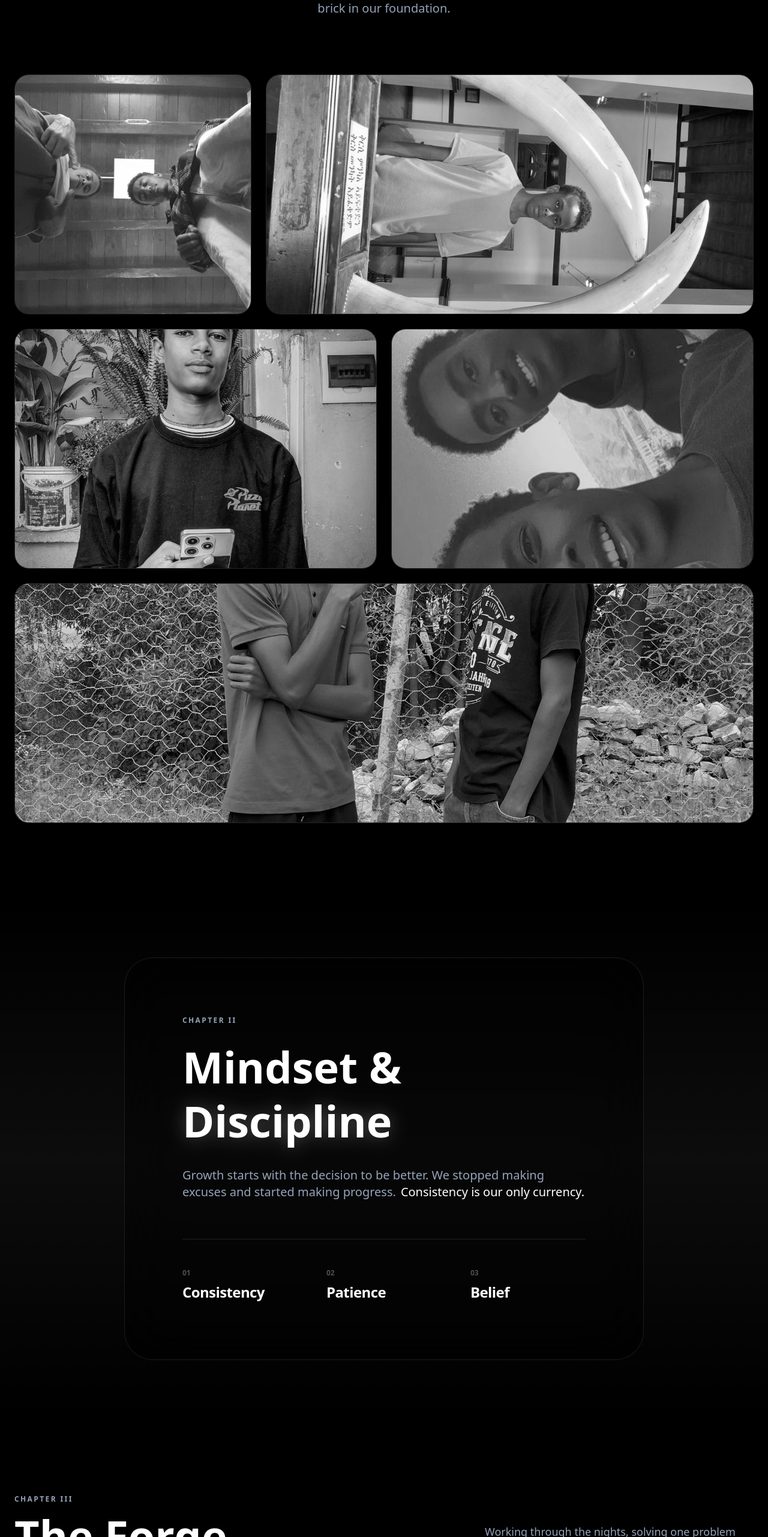
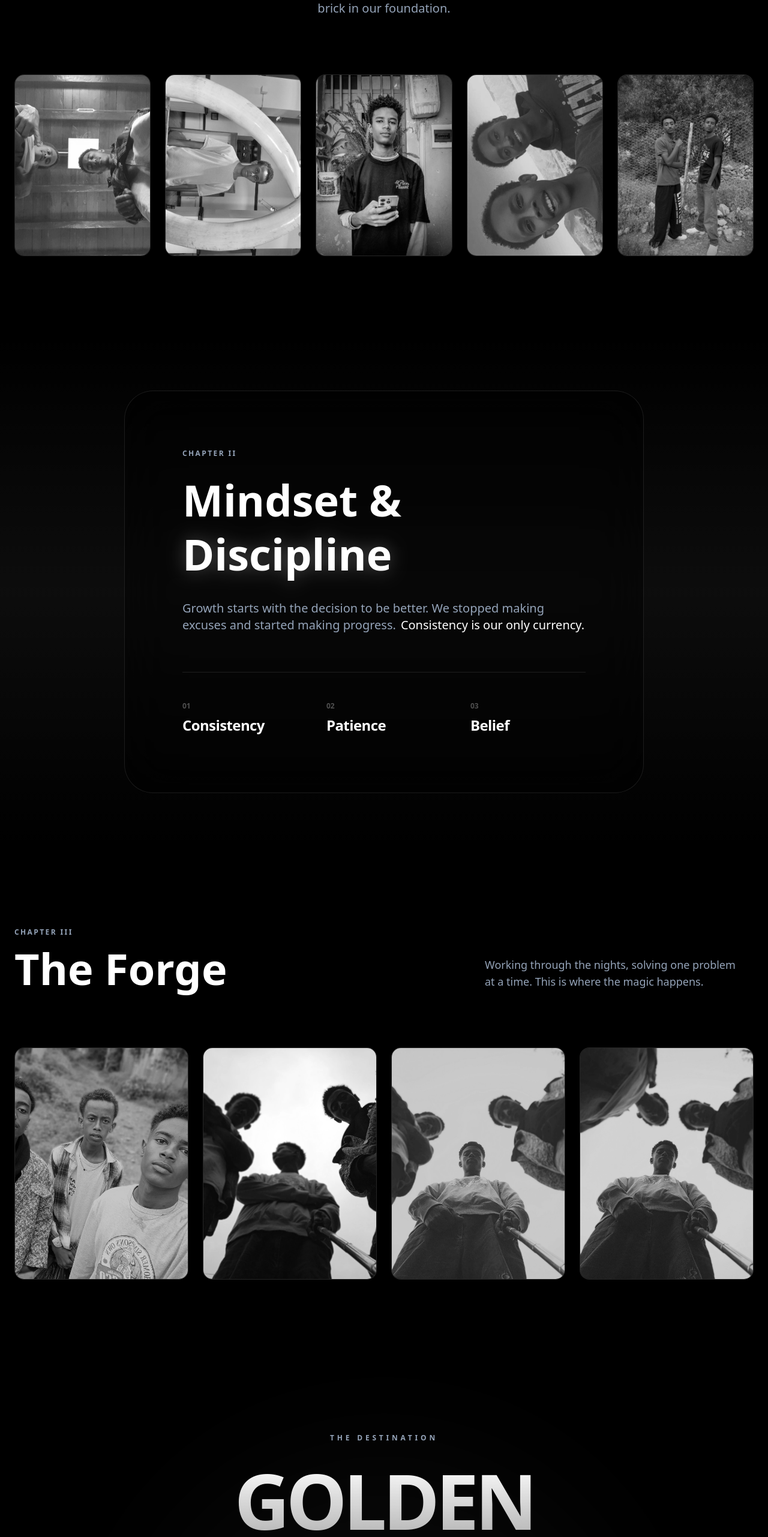
Before and after one commit to kbreabhayle/3-of-us, a Next.js app: page / in a window 1280 px wide. Shown: the part 1084-3646 px from the top of the page at 60% size. Built offline with nearby package versions, Linux system fonts and the light colour scheme.

Commit message:
fix: successfully enforce vertical 3:4 aspect ratios for portrait photos

```diff
--- a/app/page.tsx
+++ b/app/page.tsx
@@ -58,7 +58,7 @@ export default function Home() {
         </div>
       </section>
 
-      {/* 2. Past Struggles - Premium Asymmetric Grid */}
+      {/* 2. Past Struggles - Vertical (Portrait) Grid */}
       <section id="struggles" className="min-h-screen py-32 px-6 relative z-10">
         <div className="max-w-7xl mx-auto">
           <Reveal className="mb-24 md:text-center">
@@ -69,21 +69,21 @@ export default function Home() {
             </p>
           </Reveal>
 
-          <div className="grid grid-cols-1 md:grid-cols-12 gap-6 auto-rows-[300px] md:auto-rows-[400px]">
+          <div className="grid grid-cols-2 md:grid-cols-3 lg:grid-cols-5 gap-4 md:gap-6">
             {[
-              { src: "/images/20250620_123458.webp", alt: "Memory 1", span: "md:col-span-4" },
-              { src: "/images/20250620_125558.webp", alt: "Memory 2", span: "md:col-span-8" },
-              { src: "/images/IMG_20231122_202715_782.webp", alt: "Memory 3", span: "md:col-span-6" },
-              { src: "/images/Snapchat-1005829759.webp", alt: "Memory 4", span: "md:col-span-6" },
-              { src: "/images/IMG_3068.JPG.webp", alt: "Memory 5", span: "md:col-span-12" }, // Full width for impact
+              { src: "/images/20250620_123458.webp", alt: "Memory 1" },
+              { src: "/images/20250620_125558.webp", alt: "Memory 2" },
+              { src: "/images/IMG_20231122_202715_782.webp", alt: "Memory 3" },
+              { src: "/images/Snapchat-1005829759.webp", alt: "Memory 4" },
+              { src: "/images/IMG_3068.JPG.webp", alt: "Memory 5" },
             ].map((img, i) => (
-              <Reveal key={i} delay={i * 0.1} className={cn("relative group overflow-hidden rounded-3xl border border-white/10 bg-white/5 backdrop-blur-sm", img.span)}>
+              <Reveal key={i} delay={i * 0.1} className={cn("relative group overflow-hidden rounded-2xl border border-white/10 bg-white/5 backdrop-blur-sm aspect-[3/4]")}>
                 <Image
                   src={img.src}
                   alt={img.alt}
                   fill
                   className="object-cover grayscale group-hover:grayscale-0 group-hover:scale-105 transition-all duration-700 ease-out"
-                  sizes="(max-width: 768px) 100vw, 50vw"
+                  sizes="(max-width: 768px) 50vw, 20vw"
                 />
                 <div className="absolute inset-0 bg-gradient-to-t from-black/80 via-transparent to-transparent opacity-0 group-hover:opacity-100 transition-opacity duration-500" />
               </Reveal>
@@ -126,7 +126,7 @@ export default function Home() {
         </Reveal>
       </section>
 
-      {/* 4. The Grind - High Contrast Grid */}
+      {/* 4. The Grind - Vertical (Portrait) Focus */}
       <section id="grind" className="min-h-screen py-32 px-6 relative z-10">
         <Reveal className="max-w-7xl mx-auto mb-24 flex flex-col md:flex-row md:items-end justify-between gap-8">
           <div>
@@ -138,7 +138,7 @@ export default function Home() {
           </p>
         </Reveal>
 
-        <div className="max-w-7xl mx-auto grid grid-cols-1 md:grid-cols-2 gap-8">
+        <div className="max-w-7xl mx-auto grid grid-cols-2 lg:grid-cols-4 gap-6">
           {[
             { src: "/images/IMG_20240823_095738_384@1594859428.webp", label: "Focus" },
             { src: "/images/IMG_20240823_100005_180@1594859464.webp", label: "Action" },
@@ -146,7 +146,7 @@ export default function Home() {
             { src: "/images/IMG_20240823_100017_349@1594860141.webp", label: "Vision" },
           ].map((item, i) => (
             <Reveal key={i} delay={i * 0.1}>
-              <div className="group relative aspect-[4/3] rounded-2xl overflow-hidden bg-white/5">
+              <div className="group relative aspect-[3/4] rounded-2xl overflow-hidden bg-white/5 border border-white/10">
                 <Image
                   src={item.src}
                   alt={item.label}
@@ -154,7 +154,7 @@ export default function Home() {
                   className="object-cover grayscale group-hover:grayscale-0 transition-all duration-700 ease-out"
                 />
                 <div className="absolute inset-0 flex items-center justify-center opacity-0 group-hover:opacity-100 transition-opacity duration-500 bg-black/40 backdrop-blur-[2px]">
-                  <span className="text-3xl font-black uppercase tracking-widest text-white translate-y-4 group-hover:translate-y-0 transition-transform duration-500">
+                  <span className="text-xl md:text-2xl font-black uppercase tracking-widest text-white translate-y-4 group-hover:translate-y-0 transition-transform duration-500">
                     {item.label}
                   </span>
                 </div>
```
